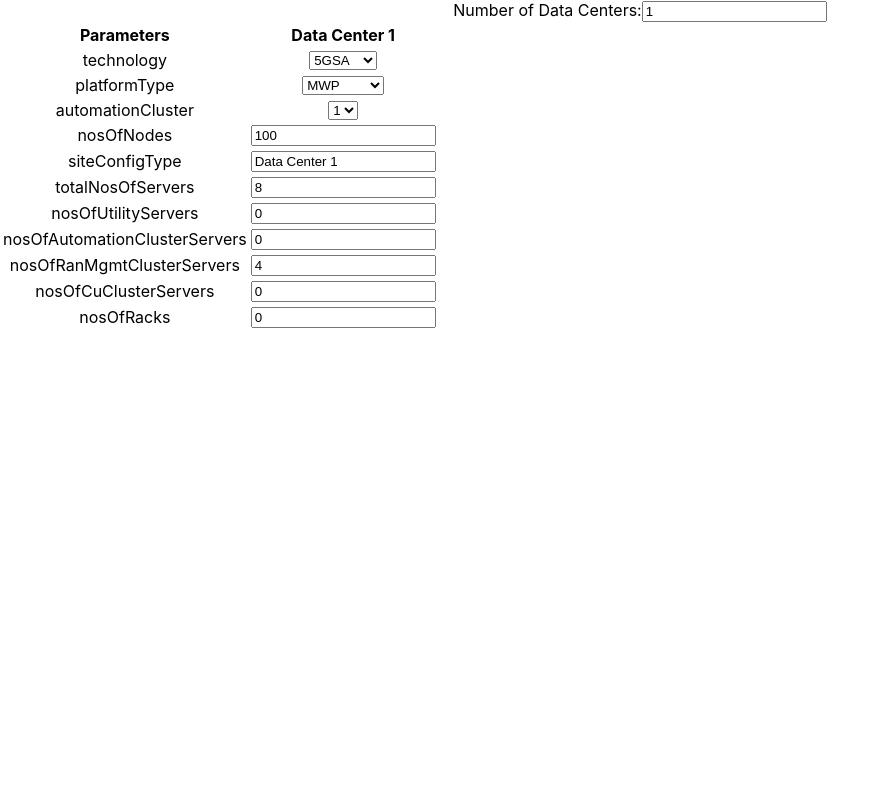
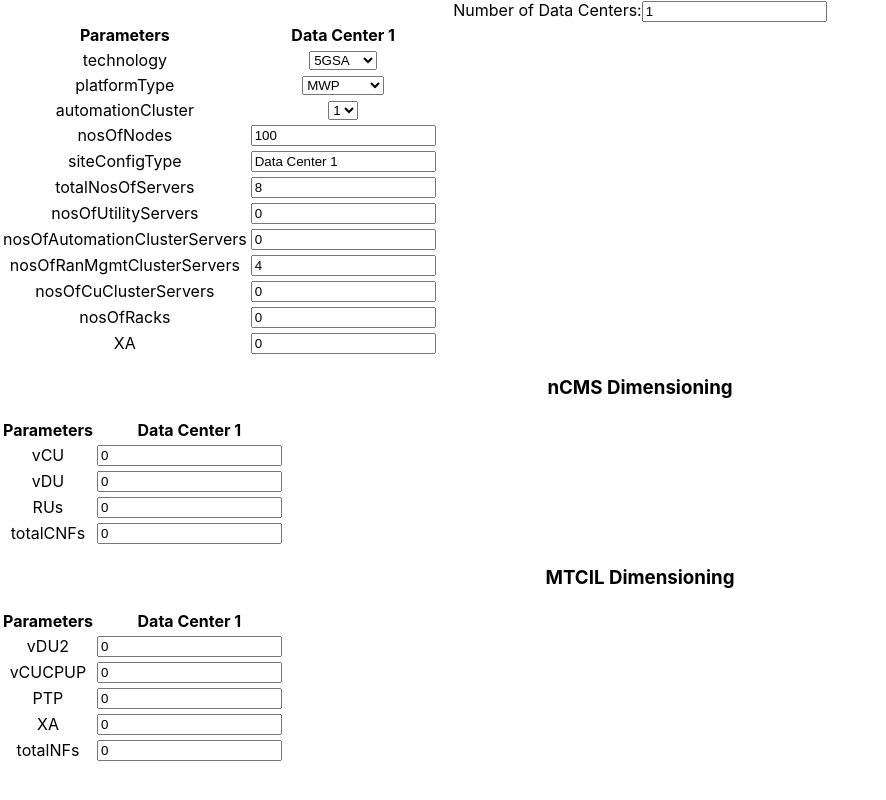
Before and after one commit to ptonpe/BoM-Calculator, a React (Create React App) app: page / in a window 1280 px wide. Shown: the whole page, without its empty margins (0-886 px from the left). Built offline with nearby package versions, Linux system fonts and the light colour scheme; no server answers.

Commit message:
logic updates

```diff
--- a/src/App.js
+++ b/src/App.js
@@ -16,6 +16,15 @@ const App = () => {
       nosOfRanMgmtClusterServers: 4,
       nosOfCuClusterServers: 0,
       nosOfRacks: 0,
+      vCU: 0,
+      vDU: 0,
+      RUs: 0,
+      totalCNFs: 0,
+      vDU2: 0,
+      vCUCPUP: 0,
+      PTP: 0,
+      totalNFs: 0,
+      XA: 0,
     },
   ]);
 
@@ -37,6 +46,15 @@ const App = () => {
           nosOfRanMgmtClusterServers: 4,
           nosOfCuClusterServers: 0,
           nosOfRacks: 1,
+          vCU: 0,
+          vDU: 0,
+          RUs: 0,
+          totalCNFs: 0,
+          vDU2: 0,
+          vCUCPUP: 0,
+          PTP: 0,
+          totalNFs: 0,
+          XA: 0,
         });
       }
       return newValues.slice(0, num);
@@ -49,7 +67,8 @@ const App = () => {
     newValues[index][name] = value;
     setInputValues(newValues);
 
-    if (name === 'nosOfNodes' || name === 'automationCluster') {
+    if (name === 'nosOfNodes' || name === 'automationCluster' || name === 'totalNosOfServers' || name === 'XA'
+           || name === 'vCU' || name === 'vDU' || name === 'RUs' || name === 'vDU2' || name === 'vCUCPUP' || name === 'PTP') {
       await fetchCalculatedValues(newValues);
     }
   };
@@ -116,7 +135,7 @@ const App = () => {
                     <select name={param} value={values[param]} onChange={(e) => handleChange(index, e)}>
                       <option value="0">0</option>
                       <option value="1">1</option>
-                      </select>
+                    </select>
                   ) : (
                     <input name={param} value={values[param]} onChange={(e) => handleChange(index, e)} />
                   )}
@@ -124,7 +143,7 @@ const App = () => {
               ))}
             </tr>
           ))}
-          {Object.keys(inputValues[0]).filter(param => !['technology', 'platformType', 'automationCluster', 'nosOfNodes'].includes(param)).map((param, paramIndex) => (
+          {Object.keys(inputValues[0]).filter(param => !['technology', 'platformType', 'automationCluster', 'nosOfNodes', 'vCU', 'vDU', 'RUs', 'totalCNFs', 'vDU2', 'vCUCPUP', 'PTP', 'totalNFs'].includes(param)).map((param, paramIndex) => (
             <tr key={paramIndex}>
               <td>{param}</td>
               {inputValues.map((values, index) => (
@@ -136,8 +155,76 @@ const App = () => {
           ))}
         </tbody>
       </table>
+      <div>
+        <h3>nCMS Dimensioning</h3>
+        <table>
+          <thead>
+            <tr>
+              <th>Parameters</th>
+              {inputValues.map((_, index) => (
+                <th key={index}>Data Center {index + 1}</th>
+              ))}
+            </tr>
+          </thead>
+          <tbody>
+            {['vCU', 'vDU', 'RUs'].map((param, paramIndex) => (
+              <tr key={paramIndex}>
+                <td>{param}</td>
+                {inputValues.map((values, index) => (
+                  <td key={index}>
+                    <input name={param} value={values[param]} onChange={(e) => handleChange(index, e)} />
+                  </td>
+                ))}
+              </tr>
+            ))}
+            <tr>
+              <td>totalCNFs</td>
+              {inputValues.map((values, index) => (
+                <td key={index}>
+                  <input name="totalCNFs" value={values.totalCNFs} readOnly />
+                </td>
+              ))}
+            </tr>
+          </tbody>
+        </table>
+      </div>
+      <div>
+        <h3>MTCIL Dimensioning</h3>
+        <table>
+          <thead>
+            <tr>
+              <th>Parameters</th>
+              {inputValues.map((_, index) => (
+                <th key={index}>Data Center {index + 1}</th>
+              ))}
+            </tr>
+          </thead>
+          <tbody>
+            {['vDU2', 'vCUCPUP', 'PTP', 'XA'].map((param, paramIndex) => (
+              <tr key={paramIndex}>
+                <td>{param}</td>
+                {inputValues.map((values, index) => (
+                  <td key={index}>
+                    <input name={param} value={values[param]} onChange={(e) => handleChange(index, e)} />
+                  </td>
+                ))}
+              </tr>
+            ))}
+            <tr>
+              <td>totalNFs</td>
+              {inputValues.map((values, index) => (
+                <td key={index}>
+                  <input name="totalNFs" value={values.totalNFs} readOnly />
+                </td>
+              ))}
+            </tr>
+          </tbody>
+        </table>
+      </div>
     </div>
   );
 };
 
+
+
 export default App;
```
Also changed, not shown: 1 other file (tests, documents, lock files or other folders).
